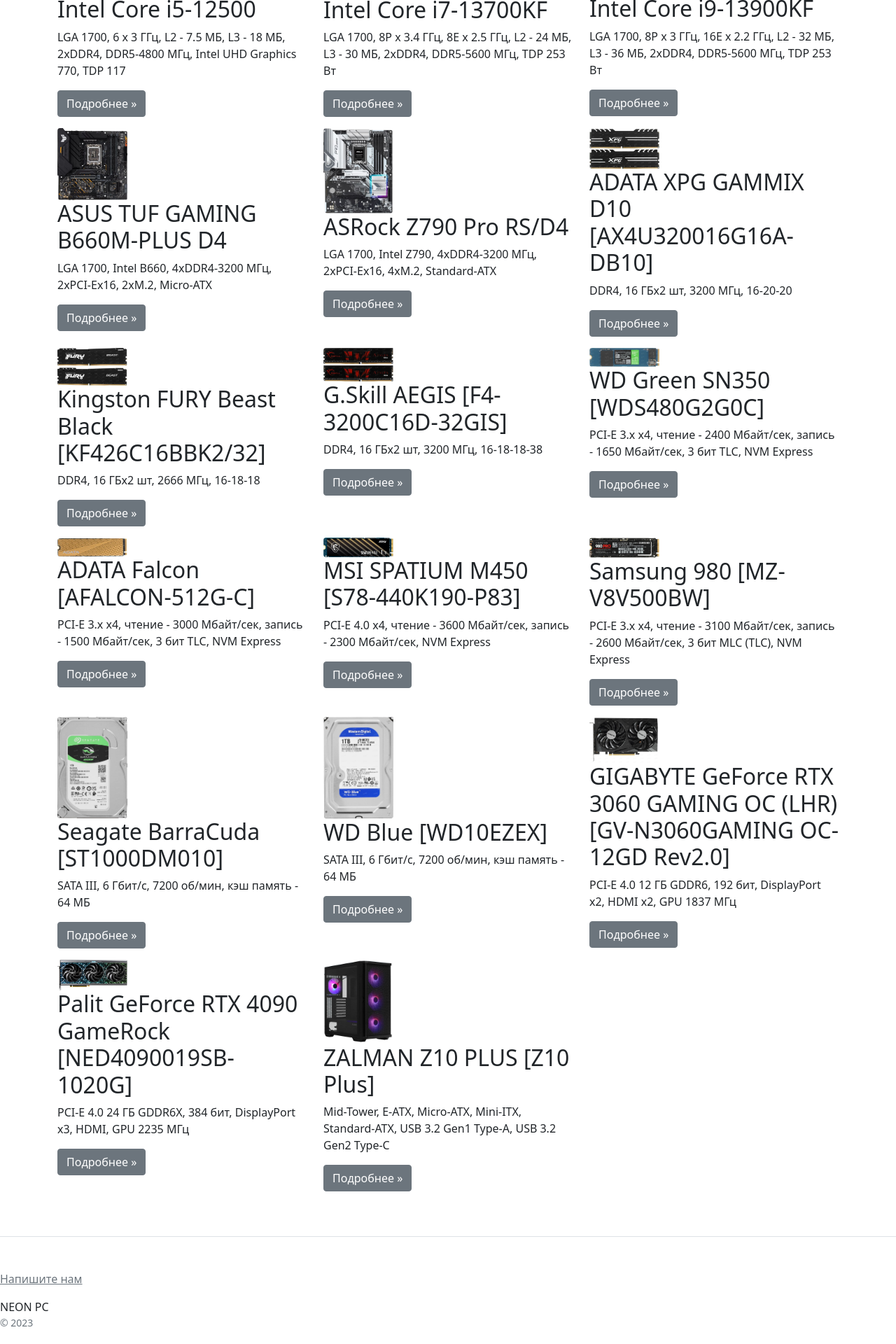
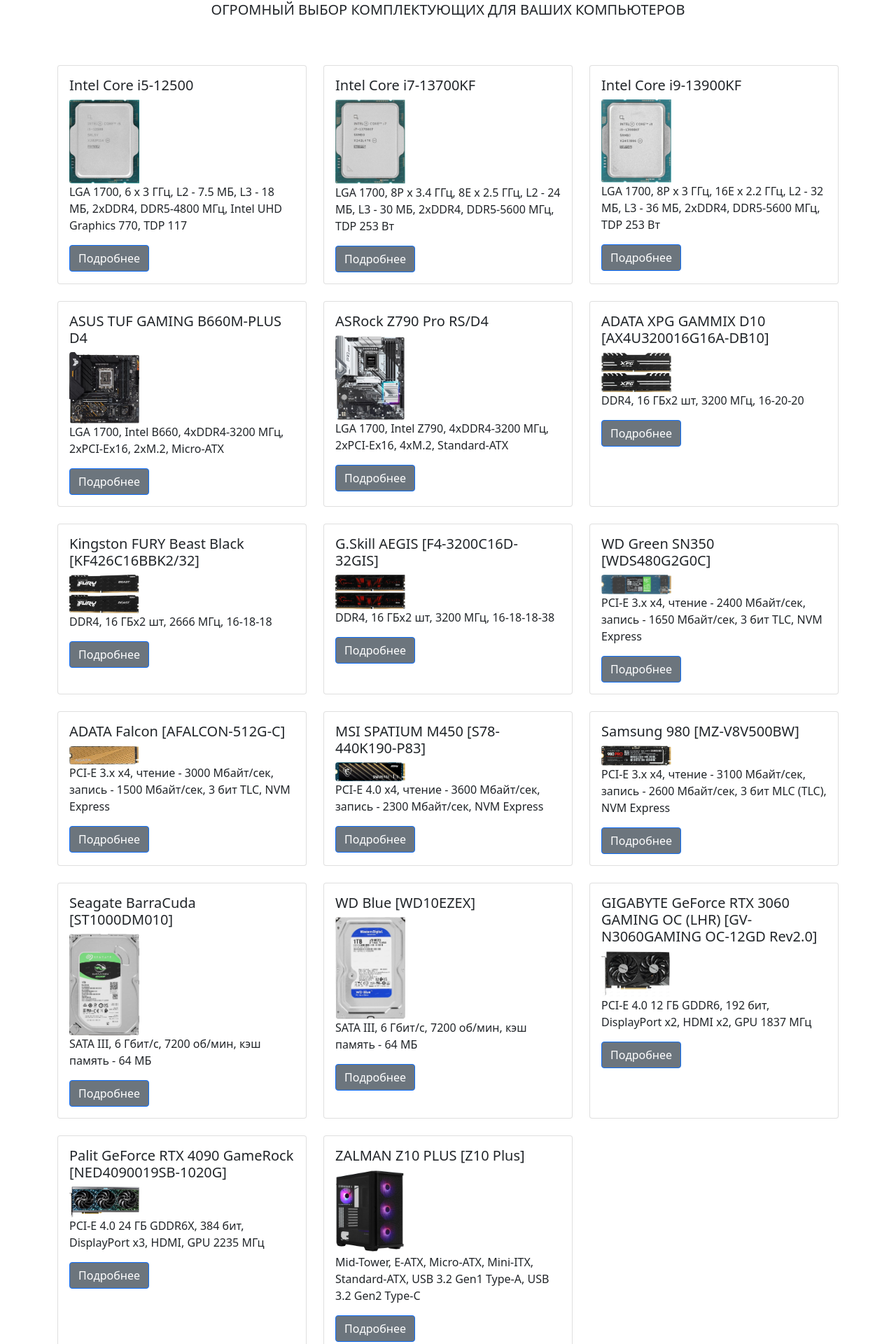
Before and after one commit to nvLast86/djproject, a Django app: page / in a window 1280 px wide. Shown: the part 665-2585 px from the top of the page at 70% size. Before the commit the page ends 2560 px from the top, so only its background shows below. Run offline with Django 4.2, Linux system fonts and the light colour scheme; data comes from the database, SQL or seed files in the repository; some libraries are stand-ins or nearby versions.

Commit message:
some fixes

```diff
--- a/catalog/templates/catalog/base.html
+++ b/catalog/templates/catalog/base.html
@@ -3,12 +3,12 @@
 <head>
     <meta charset="utf-8">
     <meta name="viewport" content="width=device-width, initial-scale=1">
-    <title>sdsddf</title>
+    <title>NEON PC</title>
     <link href="/static/css/bootstrap.min.css" rel="stylesheet">
 </head>
 <body>
-<nav class="navbar navbar-expand-lg navbar-light bg-light">
-  <div class="container-fluid style=background-color:yellow">
+<nav class="navbar navbar-expand-lg navbar-light bg-secondary text-white">
+  <div class="container-fluid">
     <img src="https://i.ibb.co/YBHXsVr/image2.png" alt="image2" border="0">
     <button class="navbar-toggler" type="button" data-bs-toggle="collapse" data-bs-target="#navbarNavDropdown" aria-controls="navbarNavDropdown" aria-expanded="false" aria-label="Переключатель навигации">
       <span class="navbar-toggler-icon"></span>
@@ -36,13 +36,13 @@
 </div>
 
 
-<footer class="pt-4 my-md-5 pt-md-5 border-top">
-           <ul class="list-unstyled text-small">
+<footer class="pt-4 my-md-5 pt-md-5 border-top bg-secondary text-white">
+           <ul class="list-unstyled text-white">
                     <li><a class="text-muted" href="{% url 'catalog:contacts' %}">Напишите нам</a></li>
            </ul>
             <div class="col-12 col-md">
                 NEON PC
-                <small class="d-block mb-3 text-muted">&copy; 2023</small>
+                <small class="d-block mb-3 text-white">&copy; 2023</small>
             </div>
 </footer>
 
--- a/catalog/templates/catalog/home.html
+++ b/catalog/templates/catalog/home.html
@@ -2,20 +2,24 @@
 
 {% block content %}
 <div class="pricing-header px-3 py-3 pt-md-5 pb-md-4 mx-auto text-center">
-    <h1 class="display-4">NEON PC</h1>
-    <p class="lead">NEON PC - это отличный вариант хранения ваших плагинов и примеров кода, который вы бы хотели
-        продать</p>
+    <img src="https://i.ibb.co/vJ1jBQ0/image.png" alt="image" border="0">
+    <p class="lead"><b>ОГРОМНЫЙ ВЫБОР КОМПЛЕКТУЮЩИХ ДЛЯ ВАШИХ КОМПЬЮТЕРОВ</b></p>
 </div>
 
 <div class="row">
-        {% for object in object_list %}
-            <div class="col-md-4">
-                <img src={{ object.image.url }} alt={{ object.name }} class="img-fluid rounded-start" width="100" height="100">
-                <h2>{{ object.name }}</h2>
-                <p>{{ object.description|slice:100 }}</p>
-                <p><a class="btn btn-secondary" href="#" role="button">Подробнее &raquo;</a></p>
+    {% for object in object_list %}
+    <div class="col-md-4 flex-shrink: 0 gy-4">
+        <div class="card h-100">
+            <div class="card-body">
+                <h5 class="card-title">{{ object.name }}</h5>
+                <img src={{ object.image.url }} alt={{ object.name }} class="img-fluid rounded-start" width="100"
+                     height="100">
+                <p class="card-text">{{ object.description|slice:100 }}</p>
+                <a href="{% url 'catalog:product-detail' object.pk %}" class="btn btn-primary bg-secondary">Подробнее</a>
             </div>
-        {% endfor %}
+        </div>
     </div>
+    {% endfor %}
+</div>
 
 {% endblock %}
```
